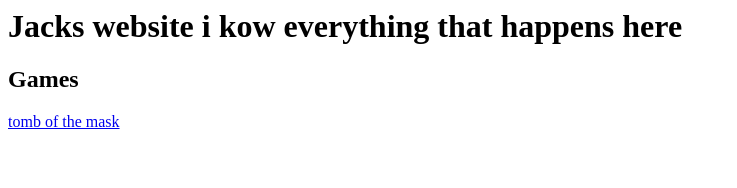
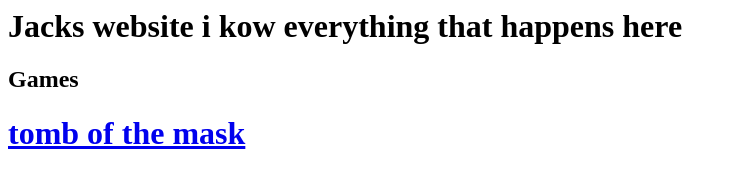
Before and after one commit to Jacksballs1/jackballs1.github.io, a plain HTML site: page index.html in a window 1280 px wide. Shown: the whole page, without its empty margins (0-737 px from the left). Drawn offline with Linux system fonts and the light colour scheme; a web font is replaced by a local one.

Commit message:
Update index.html

```diff
--- a/index.html
+++ b/index.html
@@ -5,4 +5,4 @@
 <title>Seneca - Learn 2x Faster</title>
 <h1>Jacks website i kow everything that happens here</h1>
 <h2>Games</h2>
-<a href=https://basketrandomonline.github.io/play/tomb-of-the-mask.html>tomb of the mask</a>
+<h1><a href=https://basketrandomonline.github.io/play/tomb-of-the-mask.html>tomb of the mask</a></h1>
```
